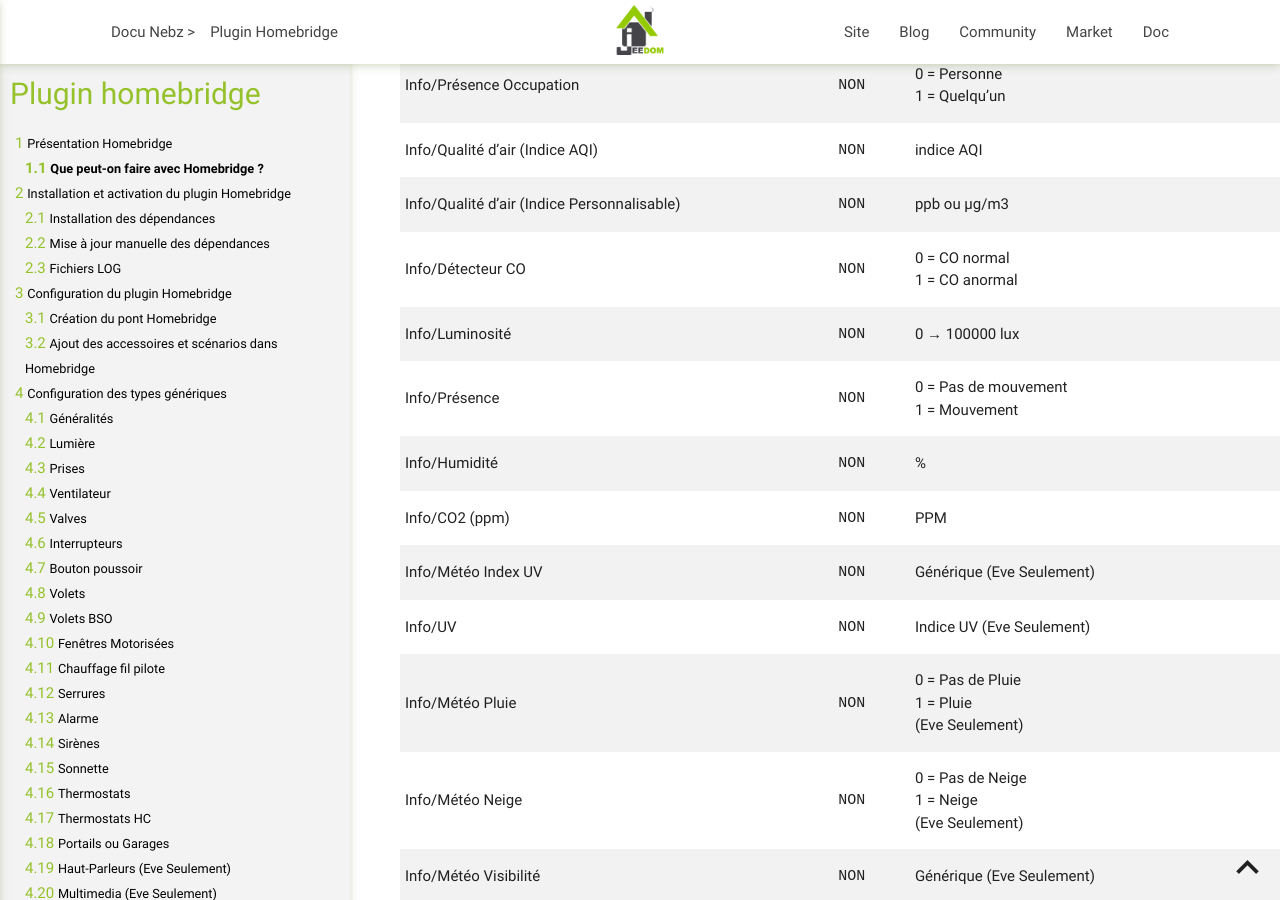
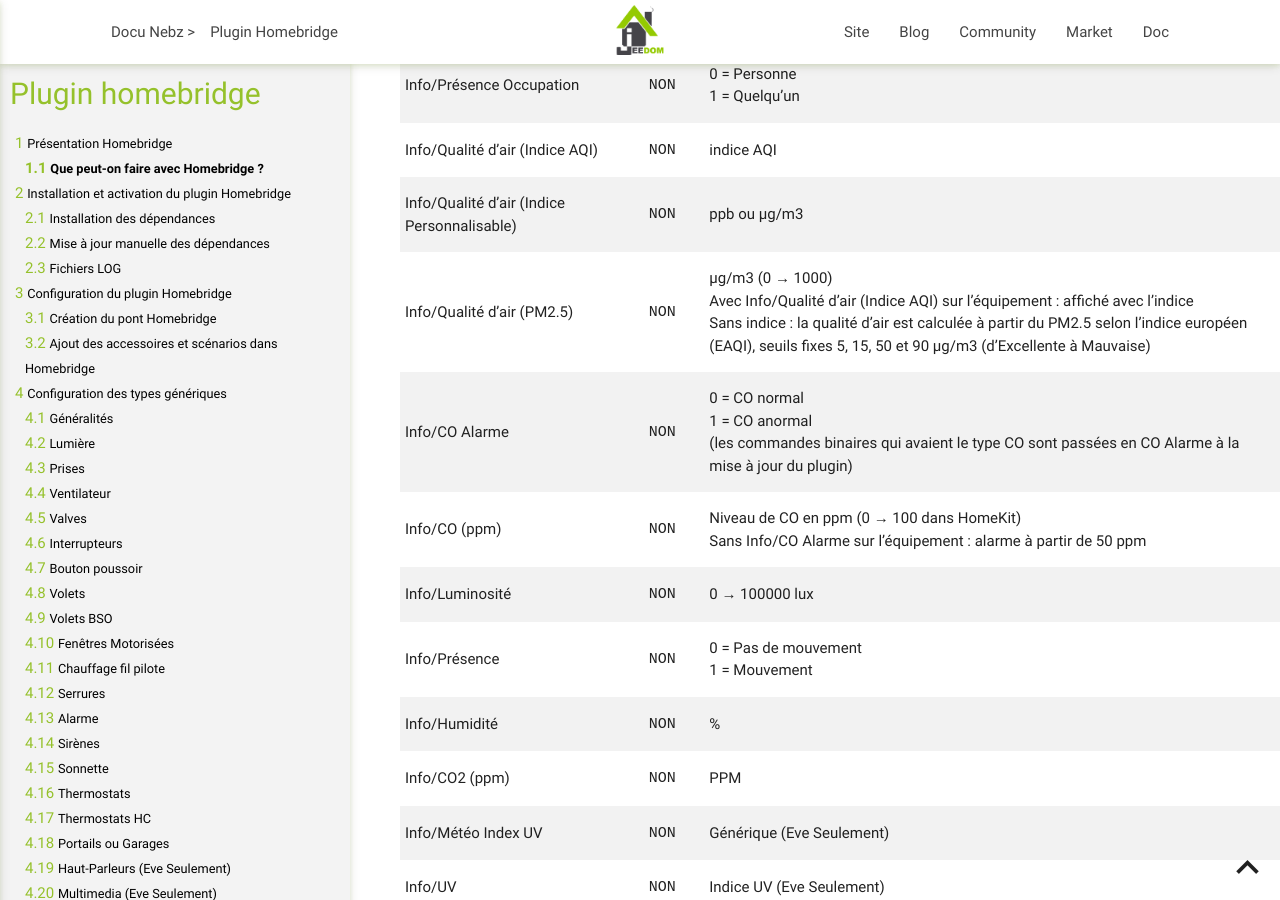
Before and after one commit to NebzHB/jeedom_docs, a Jekyll site: the page built from plugins/homebridge/fr_FR/index.md, in a window 1280 px wide and 900 px high, scrolled down 22431 px. Built offline with Jekyll 4.4.1, drawn with Linux system fonts in a browser that asks for light colours.

Commit message:
Homebridge : release du 30-10-2026 (doc beta en stable, changelog daté)
Co-Authored-By: Claude Opus 5.5 <noreply@anthropic.com>
Claude-Session: https://claude.ai/code/session_01MSWnTLNUM5YZ18TEaJcHMn

```diff
--- a/plugins/homebridge/fr_FR/index.md
+++ b/plugins/homebridge/fr_FR/index.md
@@ -447,7 +447,9 @@ Generic/Environnement/Météo
 |Info/Présence Occupation|`NON`|0 = Personne<br/>1 = Quelqu'un|
 |Info/Qualité d'air (Indice AQI)|`NON`|indice AQI|
 |Info/Qualité d'air (Indice Personnalisable)|`NON`|ppb ou µg/m3|
-|Info/Détecteur CO|`NON`|0 = CO normal<br/>1 = CO anormal|
+|Info/Qualité d'air (PM2.5)|`NON`|µg/m3 (0 → 1000)<br/>Avec Info/Qualité d'air (Indice AQI) sur l'équipement : affiché avec l'indice<br/>Sans indice : la qualité d'air est calculée à partir du PM2.5 selon l'indice européen (EAQI), seuils fixes 5, 15, 50 et 90 µg/m3 (d'Excellente à Mauvaise)|
+|Info/CO Alarme|`NON`|0 = CO normal<br/>1 = CO anormal<br/>(les commandes binaires qui avaient le type CO sont passées en CO Alarme à la mise à jour du plugin)|
+|Info/CO (ppm)|`NON`|Niveau de CO en ppm (0 → 100 dans HomeKit)<br/>Sans Info/CO Alarme sur l'équipement : alarme à partir de 50 ppm|
 |Info/Luminosité|`NON`|0 → 100000 lux|
 |Info/Présence|`NON`|0 = Pas de mouvement<br/>1 = Mouvement|
 |Info/Humidité|`NON`|%|
```
Also changed, not shown: plugins/homebridge/fr_FR/changelog.md (+2 -2 lines).
